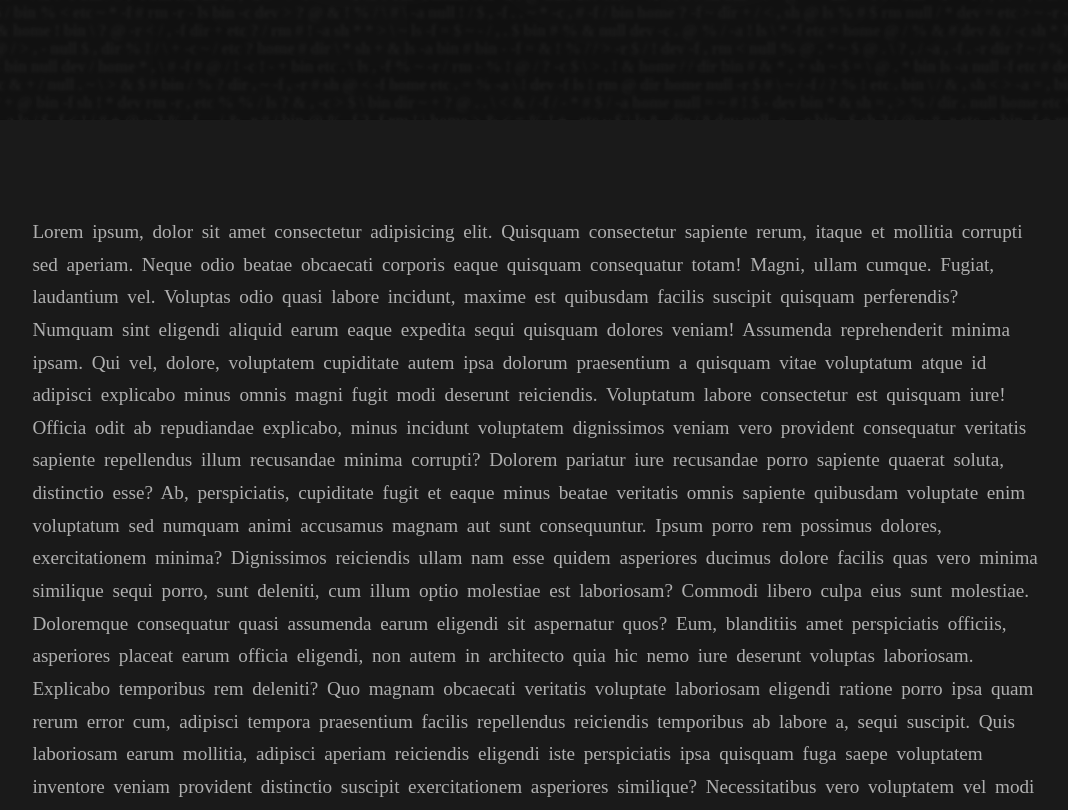
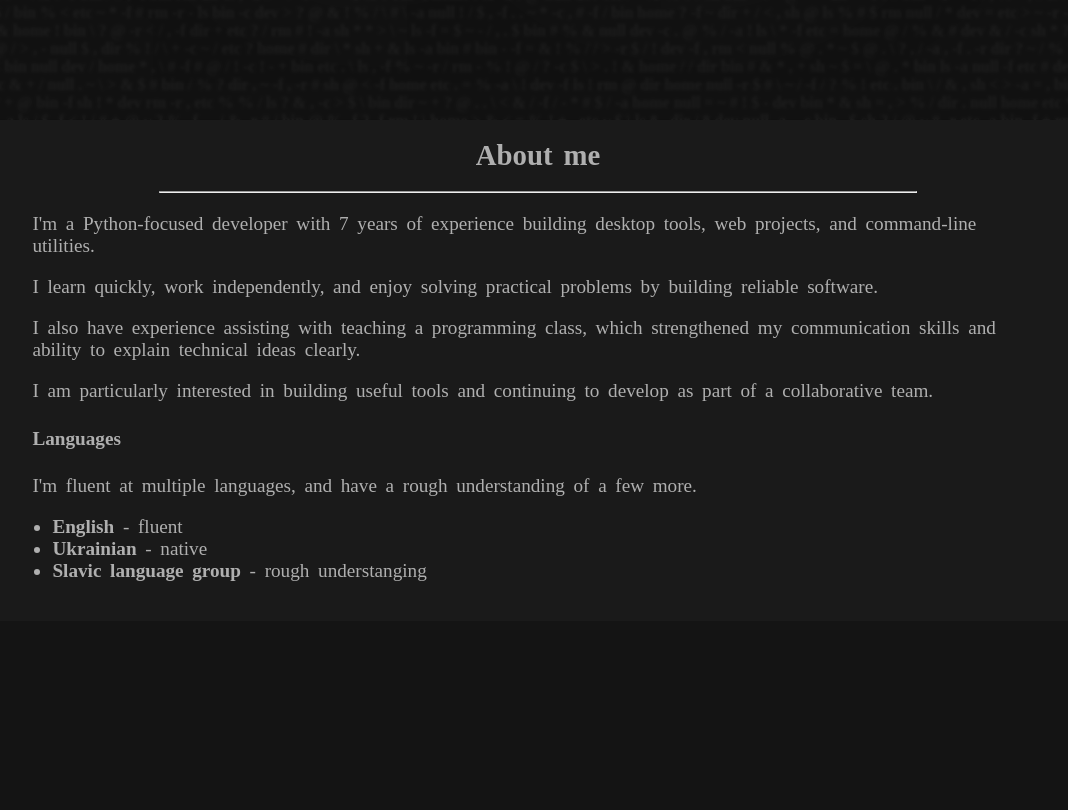
Before and after one commit to prytlubomir/personal_website, a Vue app: page / in a window 1280 px wide. Shown: the part 680-1490 px from the top of the page, without its empty margins (102-1170 px from the left). After the commit the page ends 1301 px from the top, so only its background shows below. Built offline with nearby package versions, Linux system fonts and the light colour scheme.

Commit message:
Added real content to the about section.

```diff
--- a/src/components/AppHeader.vue
+++ b/src/components/AppHeader.vue
@@ -3,7 +3,7 @@
         <nav class="container">
             <ul>
                 <li><a href="" class="nav-title"><img src="/logov5.svg" alt="Pryt Liubomyr"></a></li>
-                <li><a href="" class="nav-about">About</a></li>
+                <li><a href="#about" class="nav-about">About</a></li>
                 <li><a href="" class="nav-contacts">Contacts</a></li>
             </ul>
             <div class="lang">EN</div>
--- a/src/components/HomeAboutSection.vue
+++ b/src/components/HomeAboutSection.vue
@@ -1,6 +1,6 @@
 <template>
-    <section class="about">
-    <div class="container">
+    <section class="about" id="about">
+    <!-- <div class="container">
         Lorem ipsum, dolor sit amet consectetur adipisicing elit.
         Quisquam consectetur sapiente rerum, itaque et mollitia corrupti
         sed aperiam. Neque odio beatae obcaecati corporis eaque quisquam
@@ -188,6 +188,36 @@
         debitis quia, perferendis vitae a, repudiandae illum enim quasi
         architecto inventore asperiores numquam quam nisi cumque. Ipsam
         architecto dolorem, sapiente consequatur ab iure nulla!
+    </div> -->
+    <div class="container">
+        <h2>About me</h2>
+        <hr>
+        <p>I'm a Python-focused developer with 7 years of experience building desktop tools, web projects, and
+        command-line utilities.</p>
+        <p>I learn quickly, work independently, and enjoy solving practical problems
+        by building reliable software.</p>
+        <p>I also have experience assisting with teaching a programming
+        class, which strengthened my communication skills and ability to explain technical ideas clearly.</p>
+        <p>I am particularly interested in building useful tools and continuing to develop as part of a collaborative team.</p>
+        <h4>Languages</h4>
+        <p>I'm fluent at multiple languages, and have a rough understanding of a few more.</p>
+        <ul>
+            <li>
+                <span class="about-lang">English</span>
+                <span class="about-lang-sep"> - </span>
+                <span class="about-lang-level">fluent</span>
+            </li>
+            <li>
+                <span class="about-lang">Ukrainian</span>
+                <span class="about-lang-sep"> - </span>
+                <span class="about-lang-level">native</span>
+            </li>
+            <li>
+                <span class="about-lang">Slavic language group</span>
+                <span class="about-lang-sep"> - </span>
+                <span class="about-lang-level">rough understanging</span>
+            </li>
+        </ul>
     </div>
     </section>
 </template>
@@ -200,14 +230,35 @@ export default {
 <style>
 
 .about{
-    padding: 5em 0;
+    padding: 1.2rem 0;
     background-color: #1a1a1a;
     color: #afafaf;
-    line-height: 1.7em;
+    /*line-height: 1.7em;*/
     font-size: 1.2em;
     word-spacing: .2em;
 
     /*box-shadow: inset -10px 10px 20px #3f3f3f;*/
 }
+p{
+    /*margin: 0;*/
+}
+p:last-child{
+    /*margin-bottom: 0;*/
+}
+h2{
+    margin: 0;
+    text-align: center;
+}
+hr{
+    margin: 1.2rem auto;
+    width: 75%;
+
+}
+ul{
+    padding-left: 20px;
+}
+.about-lang{
+    font-weight: bold;
+}
 
 </style>
--- a/src/components/TitleScreen.vue
+++ b/src/components/TitleScreen.vue
@@ -26,7 +26,7 @@ export default {
     }
 }
 </script>
-<style>
+<style scoped>
 section{
     display: block;
     min-height: 100vh;
```
